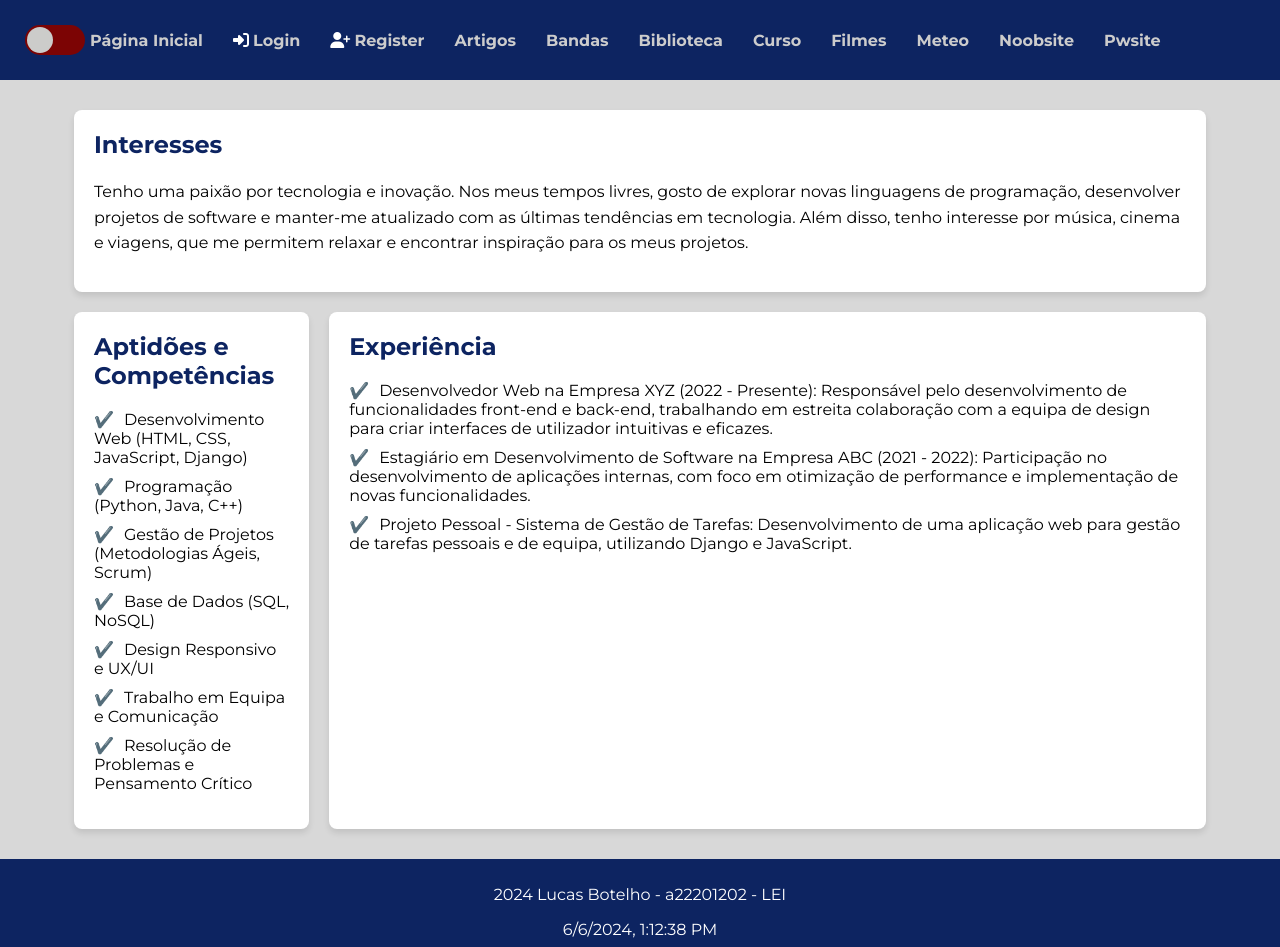
After one commit to lucas-botelho/ProjetosPW, a Django app: page /mebyme in a window 1280 px wide. The commit adds this page. Run offline with Django 4.2, Linux system fonts and the light colour scheme; some libraries are stand-ins or nearby versions.

Commit message:
mebyme fix form

```diff
--- a/project/autenticacao/templates/autenticacao/register.html
+++ b/project/autenticacao/templates/autenticacao/register.html
@@ -6,8 +6,8 @@
     <form action="{% url 'register' %}" method="post">
       {% csrf_token %}
       <input type="text" name="username" placeholder="O seu username..">
-      <input type="text" name="nome" placeholder="O seu nome..">
-      <input type="text" name="apelido" placeholder="O seu apelido..">
+      <input type="text" name="first_name" placeholder="O seu nome..">
+      <input type="text" name="last_name" placeholder="O seu apelido..">
       <input type="email" name="email" placeholder="O seu email..">
       <input type="password" name="password" placeholder="Defina a sua password..">
       <input type="submit" value="Criar">
--- a/project/bandas/static/bandas/estilos.css
+++ b/project/bandas/static/bandas/estilos.css
@@ -146,9 +146,9 @@ img {
     border-color: red yellow;
 }
 
-.block-content-container {
+/* .block-content-container {
     padding: 15px;
-}
+} */
 
 
 @media (max-width: 768px) {
--- a/project/project/templates/base_layout.html
+++ b/project/project/templates/base_layout.html
@@ -18,22 +18,17 @@
         body {
             margin: 0;
             padding: 0;
+            font-family: 'Montserrat', sans-serif;
         }
 
         div.contentor {
             display: grid;
             grid-template-areas:
-                'header header header'
-                'main main main'
-                'footer footer footer';
-            grid-template-rows: 7vh 100% 11vh; /* Set main content area to auto */
-            gap: 10px;
-            row-gap: 50px;
-        }
-
-
-        div.contentor > * {
-            padding: 10px;
+                'header'
+                'main'
+                'footer';
+            grid-template-rows: 10vh 1fr 11vh;
+            height: 100vh;
         }
 
         body.light-mode {
@@ -57,13 +51,18 @@
             color: #fff;
         }
 
-        header{
+        header {
             padding: 10px 20px;
             grid-area: header;
+            display: flex;
+            justify-content: space-between;
+            align-items: center;
         }
-        main{
+
+        main {
             grid-area: main;
         }
+
         footer {
             text-align: center;
             align-content: center;
@@ -71,8 +70,21 @@
             grid-area: footer;
         }
 
-        li{
+        nav ul {
             list-style-type: none;
+            display: flex;
+            gap: 10px;
+            padding: 0;
+            margin: 0;
+        }
+
+        nav ul li {
+            display: inline;
+        }
+
+        nav ul li a {
+            text-decoration: none;
+            color: inherit;
         }
 
         .dark-mode-button {
@@ -121,11 +179,11 @@
                 </button>
 
                 <h1>{% block header_title %}{% endblock %}</h1>
-                <ul>
-                    <li><a href="{%url 'allapps' %}">Página Inicial</a></li>
+                <ul class="nav-links">
+                    <li><a href="{% url 'allapps' %}">Página Inicial</a></li>
                     {% if user.is_authenticated %}
                     <li><i class="fa-regular fa-user"></i> Welcome, {{ user.username }}</li>
-                    <li><i class="fa-solid fa-right-from-bracket"></i> <a href="{%url 'logout' %}">Logout</a></li>
+                    <li><i class="fa-solid fa-right-from-bracket"></i> <a href="{% url 'logout' %}">Logout</a></li>
                     {% else %}
                     <li><i class="fa-solid fa-right-to-bracket"></i> <a href="{% url 'login' %}">Login</a></li>
                     {% if 'curso' not in request.path %}
@@ -133,25 +191,31 @@
                     {% endif %}
                     {% endif %}
 
-                    {% block nav %}
-                    {% endblock nav %}
+                    <li><a href="{% url 'artigos:index' %}">Artigos</a></li>
+                    <li><a href="{% url 'bandas:index' %}">Bandas</a></li>
+                    <li><a href="{% url 'biblioteca:index' %}">Biblioteca</a></li>
+                    <li><a href="{% url 'curso:index' %}">Curso</a></li>
+                    <li><a href="{% url 'filmes:index' %}">Filmes</a></li>
+                    <li><a href="{% url 'meteo:index' %}">Meteo</a></li>
+                    <li><a href="{% url 'noobsite:index' %}">Noobsite</a></li>
+                    <li><a href="{% url 'pwsite:index' %}">Pwsite</a></li>
                 </ul>
-
             </nav>
         </header>
 
-        <!-- Conteúdo da Página -->
+
         <main class="block-content-container"
             style="display: flex; flex-direction: column; align-items: center; align-content: center;">
             {% block content %}{% endblock %}
         </main>
 
         <footer>
-            <p>&copy; {% block footer_text %} {% now "Y" %} {% endblock %} Lucas Botelho - a22201202 - LEI</p>
+            <p>{% block footer_text %} {% now "Y" %} {% endblock %} Lucas Botelho - a22201202 - LEI</p>
             <p id="relogio"></p>
         </footer>
     </div>
     <script src="https://kit.fontawesome.com/fc6a22f7c0.js" crossorigin="anonymous"></script>
+
     <script>
 
         const relogio = document.querySelector('footer #relogio');
--- /dev/null
+++ b/project/project/templates/project/mebyme.html
@@ -0,0 +1,92 @@
+{%extends 'base_layout.html' %}
+
+{%block style%}
+.content-container {
+width: 90%;
+max-width: 1200px;
+margin: 0 auto;
+padding: 20px;
+display: flex;
+flex-direction: column;
+}
+
+.section {
+margin: 10px;
+padding: 20px;
+background-color: #fff;
+border-radius: 8px;
+box-shadow: 0 4px 6px rgba(0, 0, 0, 0.1);
+}
+
+.section h2 {
+margin-top: 0;
+color: #0d2461;
+}
+
+.section p {
+line-height: 1.6;
+}
+
+.skills-list, .experience-list {
+list-style: none;
+padding: 0;
+}
+
+.skills-list li, .experience-list li {
+margin-bottom: 10px;
+}
+
+.skills-list li::before, .experience-list li::before {
+content: "✔️";
+margin-right: 10px;
+color: #0d2461;
+}
+{%endblock%}
+
+{%block content%}
+
+<div class="content-container">
+    <!-- Interests Section -->
+    <div class="section" id="interests">
+        <h2>Interesses</h2>
+        <p>Tenho uma paixão por tecnologia e inovação. Nos meus tempos livres, gosto de explorar novas linguagens de
+            programação, desenvolver projetos de software e manter-me atualizado com as últimas tendências em
+            tecnologia. Além disso, tenho interesse por música, cinema e viagens, que me permitem relaxar e encontrar
+            inspiração para os meus projetos.</p>
+    </div>
+
+    <div style="display: flex; flex-direction: row;">
+
+
+        <!-- Skills Section -->
+        <div class="section" id="skills">
+            <h2>Aptidões e Competências</h2>
+            <ul class="skills-list">
+                <li>Desenvolvimento Web (HTML, CSS, JavaScript, Django)</li>
+                <li>Programação (Python, Java, C++)</li>
+                <li>Gestão de Projetos (Metodologias Ágeis, Scrum)</li>
+                <li>Base de Dados (SQL, NoSQL)</li>
+                <li>Design Responsivo e UX/UI</li>
+                <li>Trabalho em Equipa e Comunicação</li>
+                <li>Resolução de Problemas e Pensamento Crítico</li>
+            </ul>
+        </div>
+
+        <!-- Experience Section -->
+        <div class="section" id="experience">
+            <h2>Experiência</h2>
+            <ul class="experience-list">
+                <li>Desenvolvedor Web na Empresa XYZ (2022 - Presente): Responsável pelo desenvolvimento de
+                    funcionalidades front-end e back-end, trabalhando em estreita colaboração com a equipa de design
+                    para criar interfaces de utilizador intuitivas e eficazes.</li>
+                <li>Estagiário em Desenvolvimento de Software na Empresa ABC (2021 - 2022): Participação no
+                    desenvolvimento de aplicações internas, com foco em otimização de performance e implementação de
+                    novas funcionalidades.</li>
+                <li>Projeto Pessoal - Sistema de Gestão de Tarefas: Desenvolvimento de uma aplicação web para gestão de
+                    tarefas pessoais e de equipa, utilizando Django e JavaScript.</li>
+            </ul>
+        </div>
+    </div>
+</div>
+
+{%endblock%}
--- a/project/project/urls.py
+++ b/project/project/urls.py
@@ -19,7 +19,8 @@ from . import views
 
 
 urlpatterns = [
-    path('', views.index_view, name='allapps'),
+    path('', views.index, name='allapps'),
+    path('mebyme', views.mebyme, name='mebyme'),
     path('admin/', admin.site.urls),
     path('noobsite/', include('noobsite.urls')),
     path('pwsite/', include('pwsite.urls')),
--- a/project/project/views.py
+++ b/project/project/views.py
@@ -1,3 +1,4 @@
+from django.http import JsonResponse
 from django.shortcuts import render
 
 from artigos.models import *
@@ -5,26 +6,9 @@ from artigos.models import *
 from django.conf import settings
 INSTALLED_APPS = settings.INSTALLED_APPS
 
-class AppData:
-    def __init__(self, url, name):
-        self.url = url
-        self.name = name
+def index(request):
+    return render(request, 'project/index.html')
 
 
-def index_view(request):
-
-    apps = []
-
-    autenticacao = False
-    for app in INSTALLED_APPS:
-        if autenticacao:
-            apps.append(AppData(url = f'{app}:index', name = app.capitalize()))
-        else:
-            if app == 'autenticacao':
-                autenticacao = True
-
-    context = {
-        'apps': apps,
-    }
-
-    return render(request, 'project/index.html', context)
+def mebyme(request):
+    return render(request, 'project/mebyme.html')
```
Also changed, not shown: other parts of project/project/templates/base_layout.html (+48 -3 lines), project/project/templates/project/index.html (+28 -47 lines), project/db.sqlite3.
